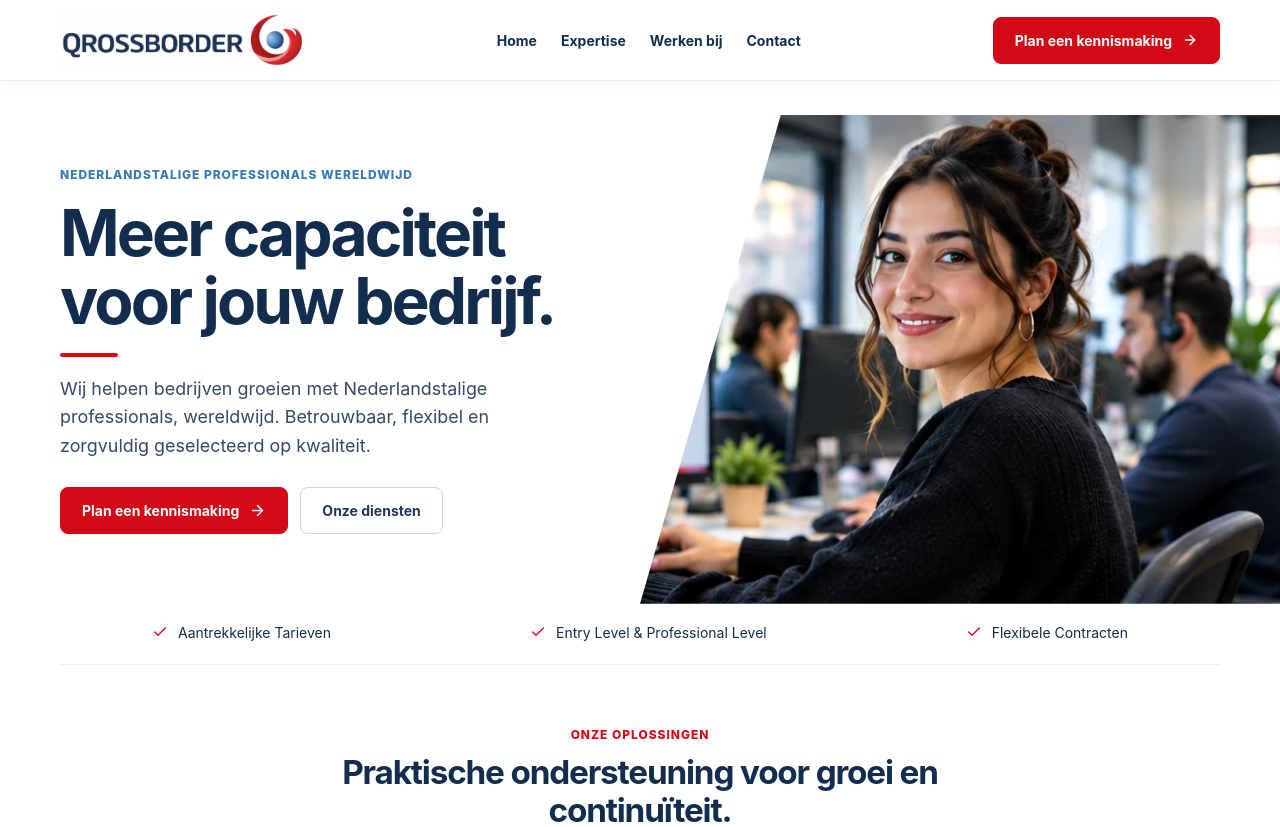
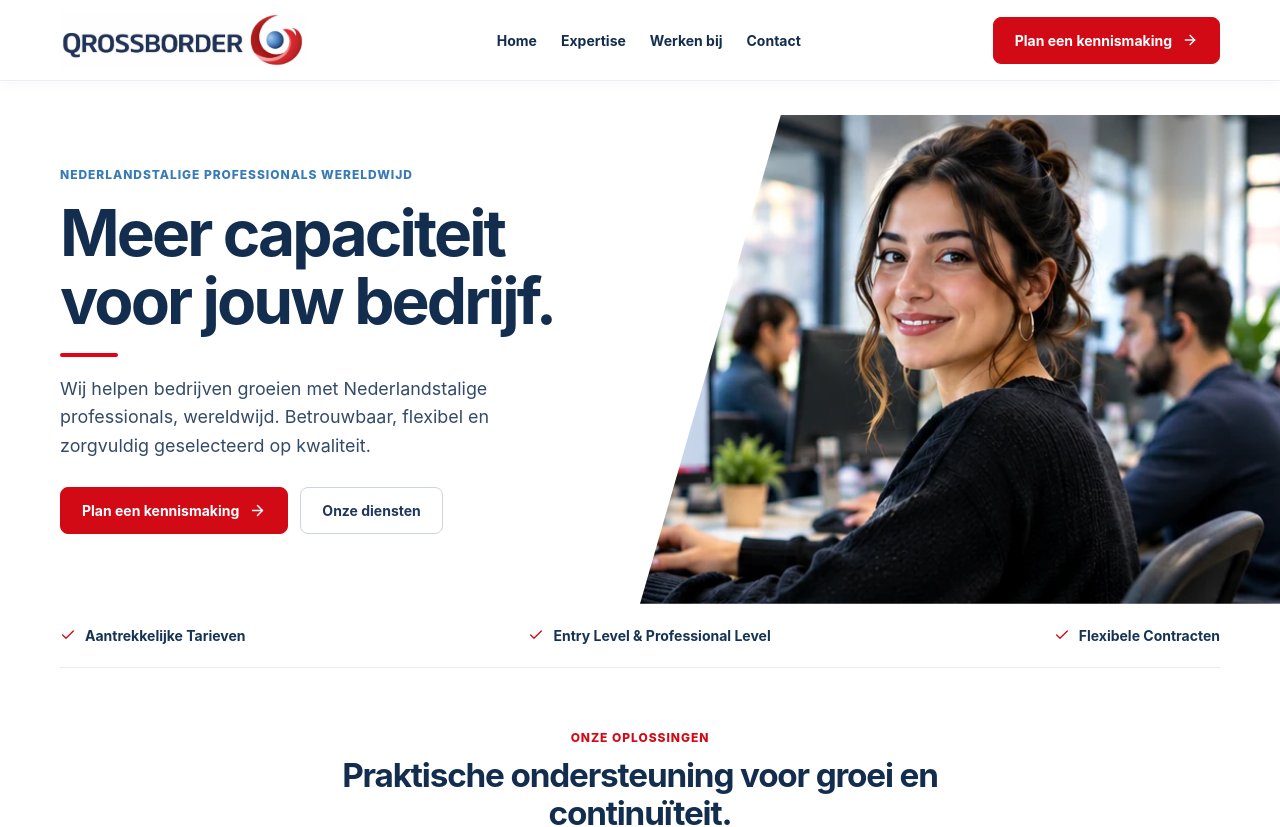
Before and after one commit to baqlava13-design/QROSSBORDERBPO, a React (Vite) app: page / in a window 1280 px wide. Shown: the top 827 px of the page. Built offline with nearby package versions, Linux system fonts and the light colour scheme.

Commit message:
Add files via upload

```diff
--- a/src/style.css
+++ b/src/style.css
@@ -161,3 +161,8 @@ html{scroll-behavior:smooth}body{background:#fff;color:var(--qb-navy)}
 .expertise-final p{margin:0;color:#52657d}
 @media(max-width:900px){.hero-v3 .hero-inner,.servicehero .serviceherogrid{width:min(1160px,calc(100% - 44px));grid-template-columns:1fr;gap:0}.hero-v3 .heroart,.servicehero .serviceillustration{height:270px;width:100%;margin:0;clip-path:none;border-radius:12px}.expertise-audience-inner{grid-template-columns:1fr 1fr;gap:22px}.expertise-benefit-grid{grid-template-columns:1fr 1fr}.expertise-final-inner{flex-direction:column;align-items:flex-start}}
 @media(max-width:560px){.expertise-audience-inner{grid-template-columns:1fr}.expertise-benefit-grid{grid-template-columns:1fr}.expertise-audience{margin:0 12px}}
+
+/* Consistent USP strip below the full-width hero on all three main pages */
+.hero-trust{width:min(1160px,calc(100% - 44px));margin:0 auto;display:flex;align-items:center;justify-content:space-between;gap:18px;padding:23px 0;border-bottom:1px solid #e8edf3;color:#173354;font-weight:650}
+.hero-trust span{display:inline-flex;align-items:center;gap:9px}.hero-trust svg{color:#d20a16;stroke-width:2;flex-shrink:0}
+@media(max-width:700px){.hero-trust{flex-direction:column;align-items:flex-start;gap:12px;padding:20px 0}}
```
Also changed, not shown: src/main.jsx (+2 -2 lines).
